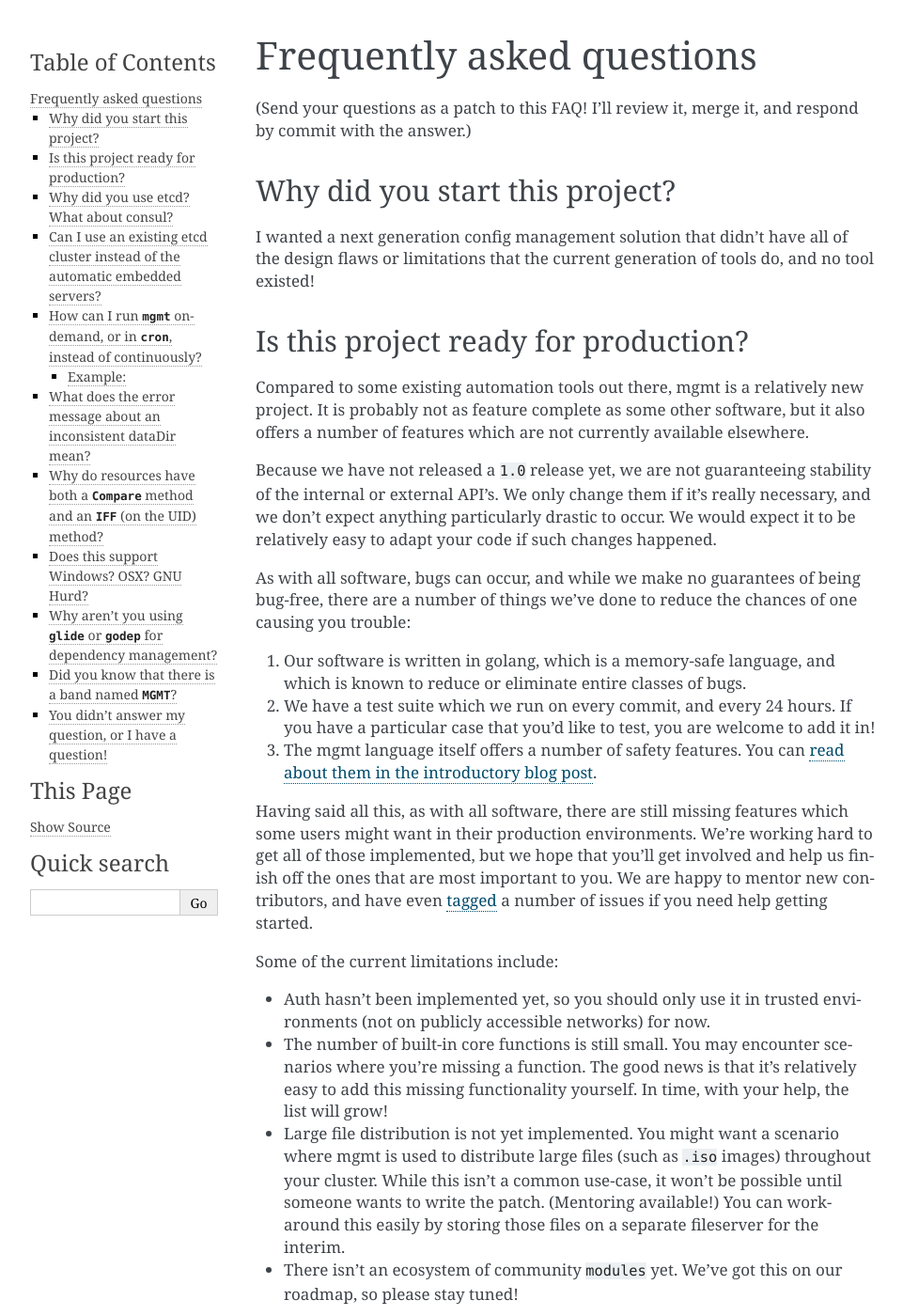
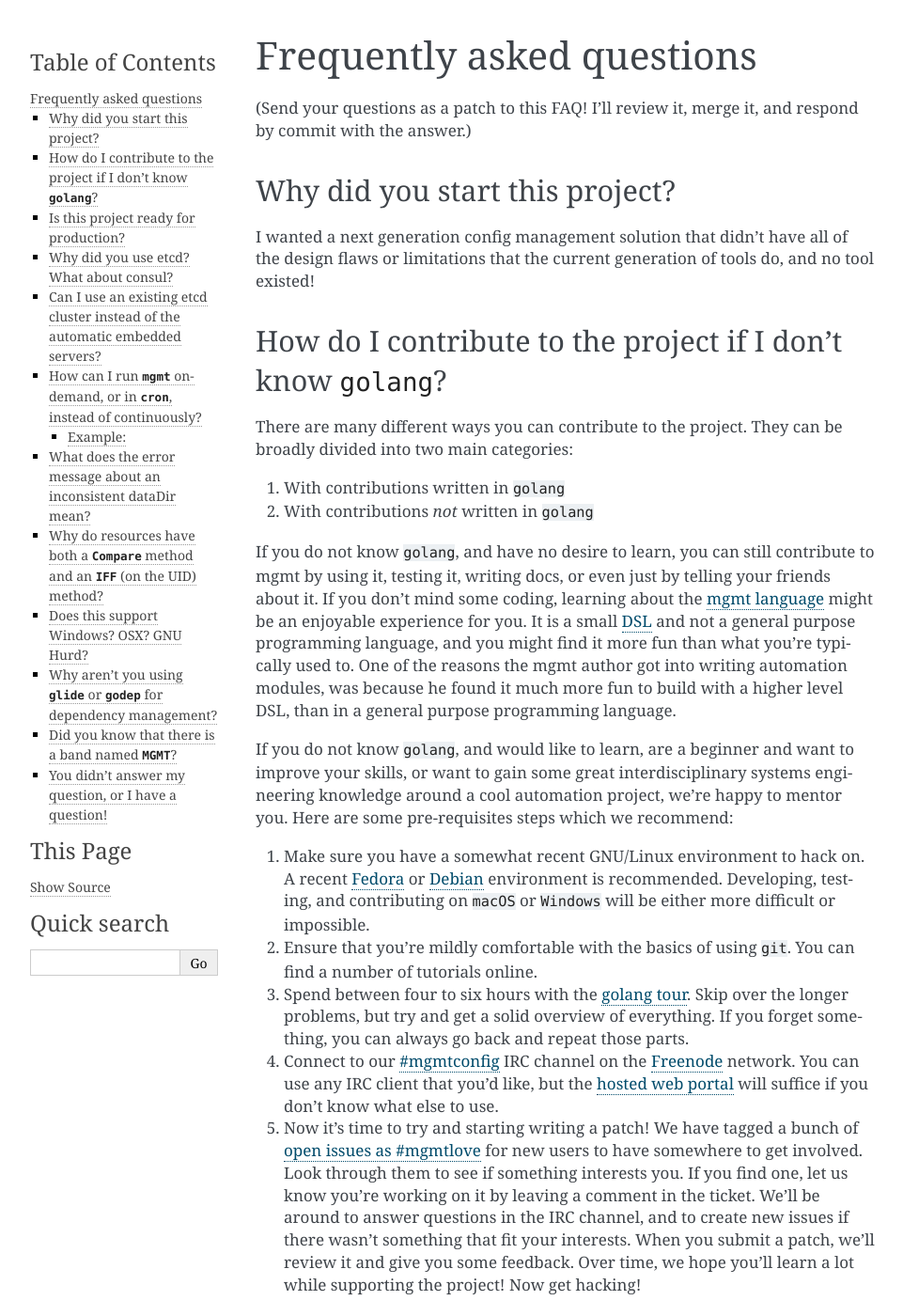
Before and after one commit to purpleidea/mgmt, a Sphinx documentation site: the page built from docs/faq.md, in a window 1280 px wide and 1400 px high. Shown: the whole window at 94% size, without its empty margins (148-1109 px from the left). Built offline with Sphinx 7.4.7, drawn with Linux system fonts in a browser that asks for light colours.

Commit message:
docs: Add two new faq entries

```diff
--- a/docs/faq.md
+++ b/docs/faq.md
@@ -8,6 +8,52 @@ respond by commit with the answer.)
 I wanted a next generation config management solution that didn't have all of
 the design flaws or limitations that the current generation of tools do, and no
 tool existed!
+
+### How do I contribute to the project if I don't know `golang`?
+
+There are many different ways you can contribute to the project. They can be
+broadly divided into two main categories:
+
+1. With contributions written in `golang`
+2. With contributions _not_ written in `golang`
+
+If you do not know `golang`, and have no desire to learn, you can still
+contribute to mgmt by using it, testing it, writing docs, or even just by
+telling your friends about it. If you don't mind some coding, learning about the
+[mgmt language](https://purpleidea.com/blog/2018/02/05/mgmt-configuration-language/)
+might be an enjoyable experience for you. It is a small [DSL](https://en.wikipedia.org/wiki/Domain-specific_language)
+and not a general purpose programming language, and you might find it more fun
+than what you're typically used to. One of the reasons the mgmt author got into
+writing automation modules, was because he found it much more fun to build with
+a higher level DSL, than in a general purpose programming language.
+
+If you do not know `golang`, and would like to learn, are a beginner and want to
+improve your skills, or want to gain some great interdisciplinary systems
+engineering knowledge around a cool automation project, we're happy to mentor
+you. Here are some pre-requisites steps which we recommend:
+
+1. Make sure you have a somewhat recent GNU/Linux environment to hack on. A
+recent [Fedora](https://getfedora.org/) or [Debian](https://www.debian.org/)
+environment is recommended. Developing, testing, and contributing on `macOS` or
+`Windows` will be either more difficult or impossible.
+2. Ensure that you're mildly comfortable with the basics of using `git`. You can
+find a number of tutorials online.
+3. Spend between four to six hours with the [golang tour](https://tour.golang.org/).
+Skip over the longer problems, but try and get a solid overview of everything.
+If you forget something, you can always go back and repeat those parts.
+4. Connect to our [#mgmtconfig](https://webchat.freenode.net/?channels=#mgmtconfig)
+IRC channel on the [Freenode](https://freenode.net/) network. You can use any
+IRC client that you'd like, but the [hosted web portal](https://webchat.freenode.net/?channels=#mgmtconfig)
+will suffice if you don't know what else to use.
+5. Now it's time to try and starting writing a patch! We have tagged a bunch of
+[open issues as #mgmtlove](https://github.com/purpleidea/mgmt/issues?q=is%3Aissue+is%3Aopen+label%3Amgmtlove)
+for new users to have somewhere to get involved. Look through them to see if
+something interests you. If you find one, let us know you're working on it by
+leaving a comment in the ticket. We'll be around to answer questions in the IRC
+channel, and to create new issues if there wasn't something that fit your
+interests. When you submit a patch, we'll review it and give you some feedback.
+Over time, we hope you'll learn a lot while supporting the project! Now get
+hacking!
 
 ### Is this project ready for production?
 
```
Also changed, not shown: docs/resource-guide.md (+41 -0 lines).
